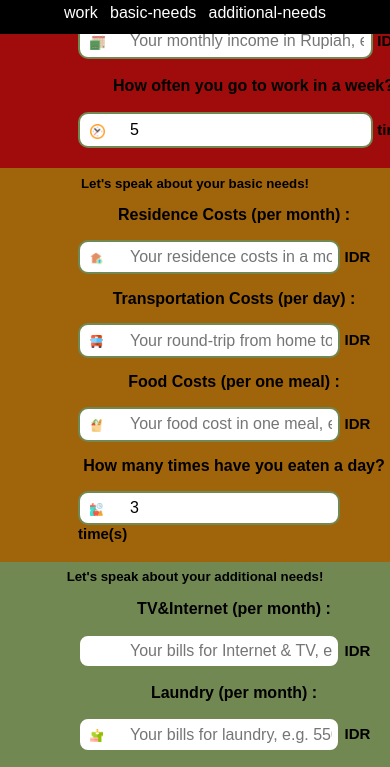
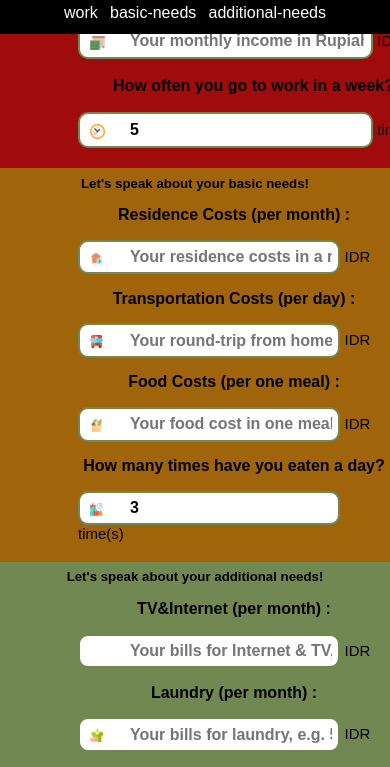
Before and after one commit to mromiario/saving_planner, a plain HTML site: page index.html in a window 390 px wide. Shown: the part 69-836 px from the top of the page. Drawn offline with Linux system fonts and the light colour scheme.

Commit message:
Update style.css

```diff
--- a/style.css
+++ b/style.css
@@ -239,6 +239,7 @@ footer #closing{
         box-sizing: border-box;
         border: 2px solid rgb(114, 136, 83);
         border-radius: 10px;
+        font-weight : bold;
         width: 84%;
         padding: 2%;
       }
@@ -250,9 +251,6 @@ footer #closing{
 
     }
 
-    span{
-     font-weight : bold;
-    }
 
     #submit, #reset{
         width: 85%;
```
